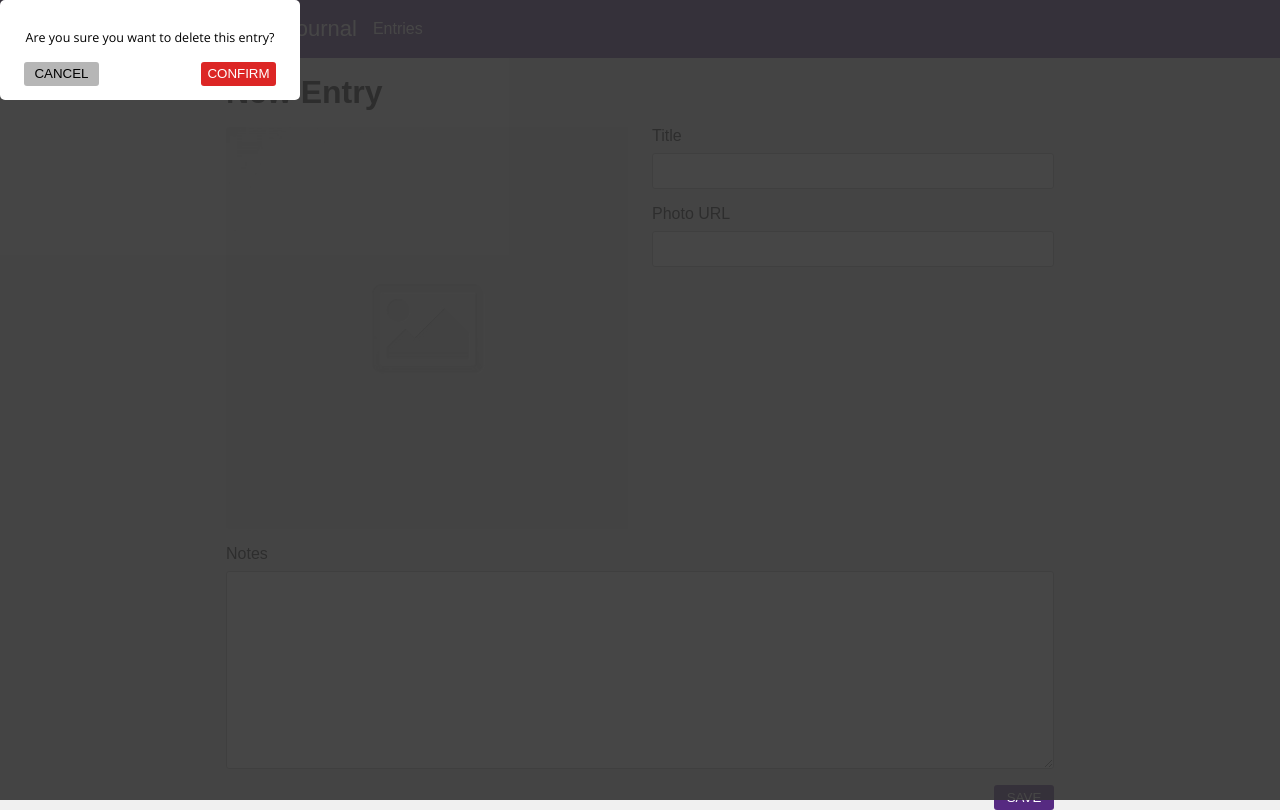
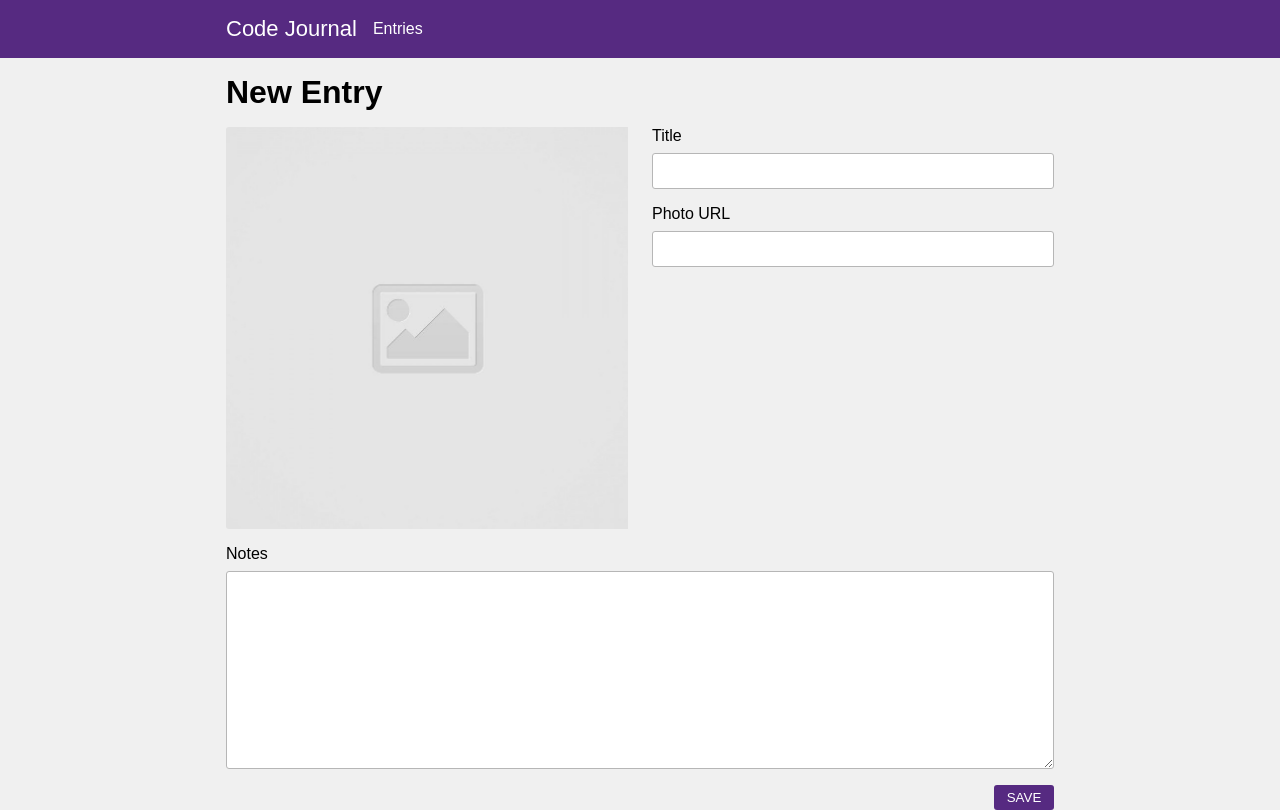
Before and after one commit to alicejeeunlee/code-journal, a website: page index.html in a window 1280 px wide. Drawn offline with nearby package versions, Linux system fonts and the light colour scheme; a web font is replaced by a local one.

Commit message:
Show a confirmation modal when the user clicks the Delete Entry click target. #4

```diff
--- a/css/styles.css
+++ b/css/styles.css
@@ -158,18 +158,6 @@ a {
   padding: 0;
 }
 
-.display-flex {
-  display: flex;
-}
-
-.text-center {
-  text-align: center;
-}
-
-.justify-center {
-  justify-content: center;
-}
-
 .backdrop {
   width: 100vw;
   height: 100vh;
@@ -179,13 +167,16 @@ a {
   right: 0;
   bottom: 0;
   left: 0;
+  display: flex;
+  justify-content: center;
+  align-items: center;
 }
 
 .modal {
   width: 300px;
   height: 100px;
   border-radius: 5px;
-  padding: 1rem 1.5rem;
+  padding: 0.5rem 1rem;
   background-color: white;
 }
 
@@ -202,6 +193,6 @@ a {
 }
 
 .delete-message {
-  font-size: 12.5px;
-  margin-bottom: 1rem;
+  font-size: 13.4px;
+  margin-bottom: 1.5rem;
 }
--- a/index.html
+++ b/index.html
@@ -46,15 +46,15 @@
           <label for="notes">Notes</label>
           <textarea name="notes" id="notes" cols="30" rows="10" required></textarea>
           <div class="button-align flex-end">
-            <button class="delete-button hidden">Delete Entry</button>
-            <button>SAVE</button>
+            <button type="button" class="delete-button hidden">Delete Entry</button>
+            <button type="submit">SAVE</button>
           </div>
-          <div class="backdrop display-flex">
-            <div class="modal text-center justify-center">
+          <div class="backdrop hidden">
+            <div class="modal">
               <p class="delete-message">Are you sure you want to delete this entry?</p>
-              <div class="display-flex space-between">
-                <button class="cancel-button">CANCEL</button>
-                <button class="confirm-button">CONFIRM</button>
+              <div class="button-align space-between">
+                <button type="button" class="cancel-button">CANCEL</button>
+                <button type="button" class="confirm-button">CONFIRM</button>
               </div>
             </div>
           </div>
@@ -65,7 +65,7 @@
       <div class="row">
         <div class="column-full new-button-align">
           <h2>Entries</h2>
-          <button class="new-button">NEW</button>
+          <button type="button" class="new-button">NEW</button>
         </div>
         <p class="no-entries">No entries have been recorded.</p>
       </div>
--- a/js/main.js
+++ b/js/main.js
@@ -150,3 +150,11 @@ function matchEntries(id) {
     }
   }
 }
+
+var $deleteButton = document.querySelector('.delete-button');
+var $modalWindow = document.querySelector('.backdrop');
+$deleteButton.addEventListener('click', function (event) {
+  if (event.target.matches('.delete-button')) {
+    $modalWindow.className = 'backdrop';
+  }
+});
```
